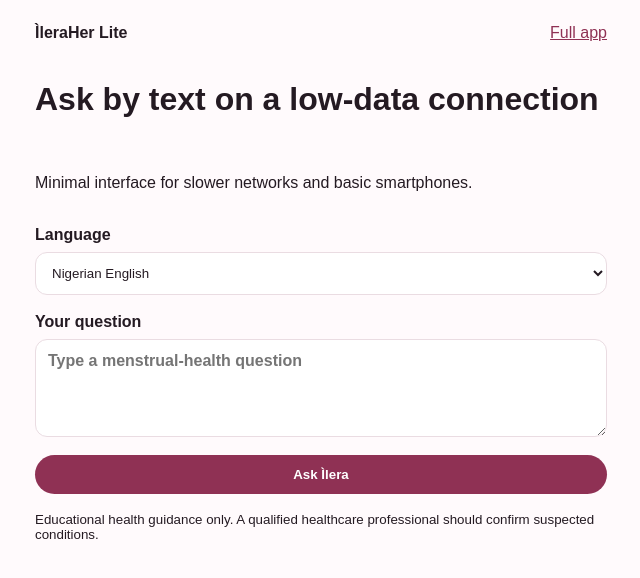
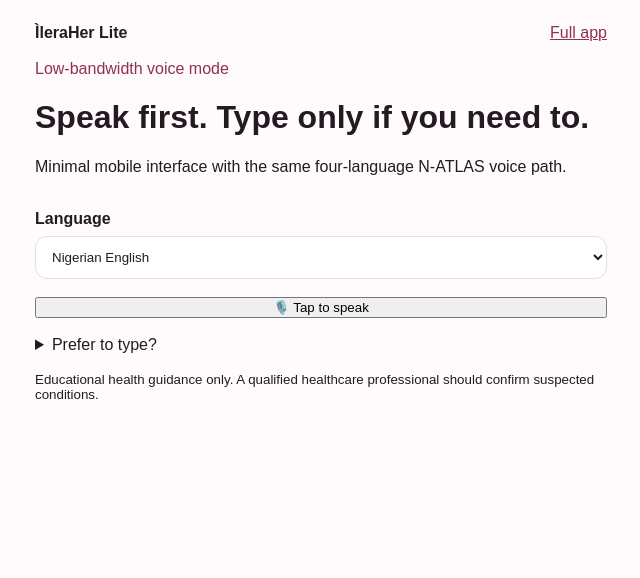
Before and after one commit to Erioluwa23/ilera-her-ai, a Next.js app: page /lite in a window 1280 px wide. Shown: the top 578 px of the page, without its empty margins (319-959 px from the left). Built offline with nearby package versions, Linux system fonts and the light colour scheme.

Commit message:
feat: add N-ATLAS voice to low-bandwidth mode

```diff
--- a/src/components/LiteAsk.tsx
+++ b/src/components/LiteAsk.tsx
@@ -1,31 +1,82 @@
 "use client";
-import {useState} from "react";
+import {useRef,useState} from "react";
 import {LANGUAGE_OPTIONS,IlaraLanguage} from "@/lib/languages";
 
+const SPEECH_LANG:Record<IlaraLanguage,string>={"en-NG":"en-NG",yo:"yo-NG",ha:"ha-NG",ig:"ig-NG"};
+
 export default function LiteAsk(){
+  const rec=useRef<MediaRecorder|null>(null),chunks=useRef<Blob[]>([]);
   const [language,setLanguage]=useState<IlaraLanguage>("en-NG");
   const [question,setQuestion]=useState("");
   const [answer,setAnswer]=useState("");
+  const [status,setStatus]=useState("");
   const [busy,setBusy]=useState(false);
+  const [recording,setRecording]=useState(false);
 
-  async function submit(){
-    if(question.trim().length<3)return;
-    setBusy(true);
+  function speak(text:string){
+    if(typeof window==="undefined"||!("speechSynthesis" in window))return;
+    window.speechSynthesis.cancel();
+    const u=new SpeechSynthesisUtterance(text);
+    u.lang=SPEECH_LANG[language];
+    u.rate=.95;
+    window.speechSynthesis.speak(u);
+  }
+
+  async function ask(text:string){
+    if(text.trim().length<3)return;
+    setBusy(true);setStatus("");
     try{
-      const r=await fetch("/api/ask",{method:"POST",headers:{"content-type":"application/json"},body:JSON.stringify({question,language})});
+      const r=await fetch("/api/ask",{method:"POST",headers:{"content-type":"application/json"},body:JSON.stringify({question:text,language})});
       const d=await r.json();
-      setAnswer(d.answer||d.error||"No answer available.");
+      const value=d.answer||d.error||"No answer available.";
+      setAnswer(value);
+      if(r.ok)speak(value);
     }finally{setBusy(false)}
   }
 
-  return <main className="lite">
+  async function startVoice(){
+    try{
+      setAnswer("");setStatus("");
+      const stream=await navigator.mediaDevices.getUserMedia({audio:true});
+      chunks.current=[];
+      const recorder=new MediaRecorder(stream);
+      rec.current=recorder;
+      recorder.ondataavailable=e=>{if(e.data.size>0)chunks.current.push(e.data)};
+      recorder.onstop=async()=>{
+        stream.getTracks().forEach(t=>t.stop());
+        setRecording(false);setStatus("Transcribing…");
+        const data=new FormData();
+        data.append("audio",new Blob(chunks.current,{type:recorder.mimeType}),"voice.webm");
+        data.append("language",language);
+        try{
+          const r=await fetch("/api/transcribe",{method:"POST",body:data});
+          const d=await r.json();
+          if(!r.ok)throw new Error(d.error||"Transcription failed");
+          setQuestion(d.text);
+          setStatus("");
+          await ask(d.text);
+        }catch(e){setStatus(e instanceof Error?e.message:"Voice unavailable.")}
+      };
+      recorder.start();setRecording(true);
+    }catch{setStatus("Microphone unavailable. Type your question below.")}
+  }
+
+  return <main className="lite liteVoice">
     <header><strong>ÌleraHer Lite</strong><a href="/">Full app</a></header>
-    <h1>Ask by text on a low-data connection</h1>
-    <p>Minimal interface for slower networks and basic smartphones.</p>
+    <div>
+      <span className="eyebrow">Low-bandwidth voice mode</span>
+      <h1>Speak first. Type only if you need to.</h1>
+      <p>Minimal mobile interface with the same four-language N-ATLAS voice path.</p>
+    </div>
     <label>Language<select value={language} onChange={e=>setLanguage(e.target.value as IlaraLanguage)}>{LANGUAGE_OPTIONS.map(x=><option key={x.code} value={x.code}>{x.label}</option>)}</select></label>
-    <label>Your question<textarea rows={4} value={question} onChange={e=>setQuestion(e.target.value)} placeholder="Type a menstrual-health question"/></label>
-    <button className="btn" onClick={submit} disabled={busy}>{busy?"Checking…":"Ask Ìlera"}</button>
-    {answer&&<article className="liteAnswer">{answer}</article>}
+    <button className={recording?"liteMic recording":"liteMic"} type="button" onClick={recording?()=>rec.current?.stop():startVoice}>{recording?"■ Stop and send":"🎙️ Tap to speak"}</button>
+    {status&&<p className="liteStatus">{status}</p>}
+    <details>
+      <summary>Prefer to type?</summary>
+      <label>Your question<textarea rows={3} value={question} onChange={e=>setQuestion(e.target.value)} placeholder="Type a menstrual-health question"/></label>
+      <button className="btn" onClick={()=>ask(question)} disabled={busy}>{busy?"Checking…":"Ask Ìlera"}</button>
+    </details>
+    {answer&&<article className="liteAnswer"><p>{answer}</p><button className="secondaryBtn" type="button" onClick={()=>speak(answer)}>🔊 Hear response</button></article>}
     <small>Educational health guidance only. A qualified healthcare professional should confirm suspected conditions.</small>
-  </main>
+  </main>;
 }
```
